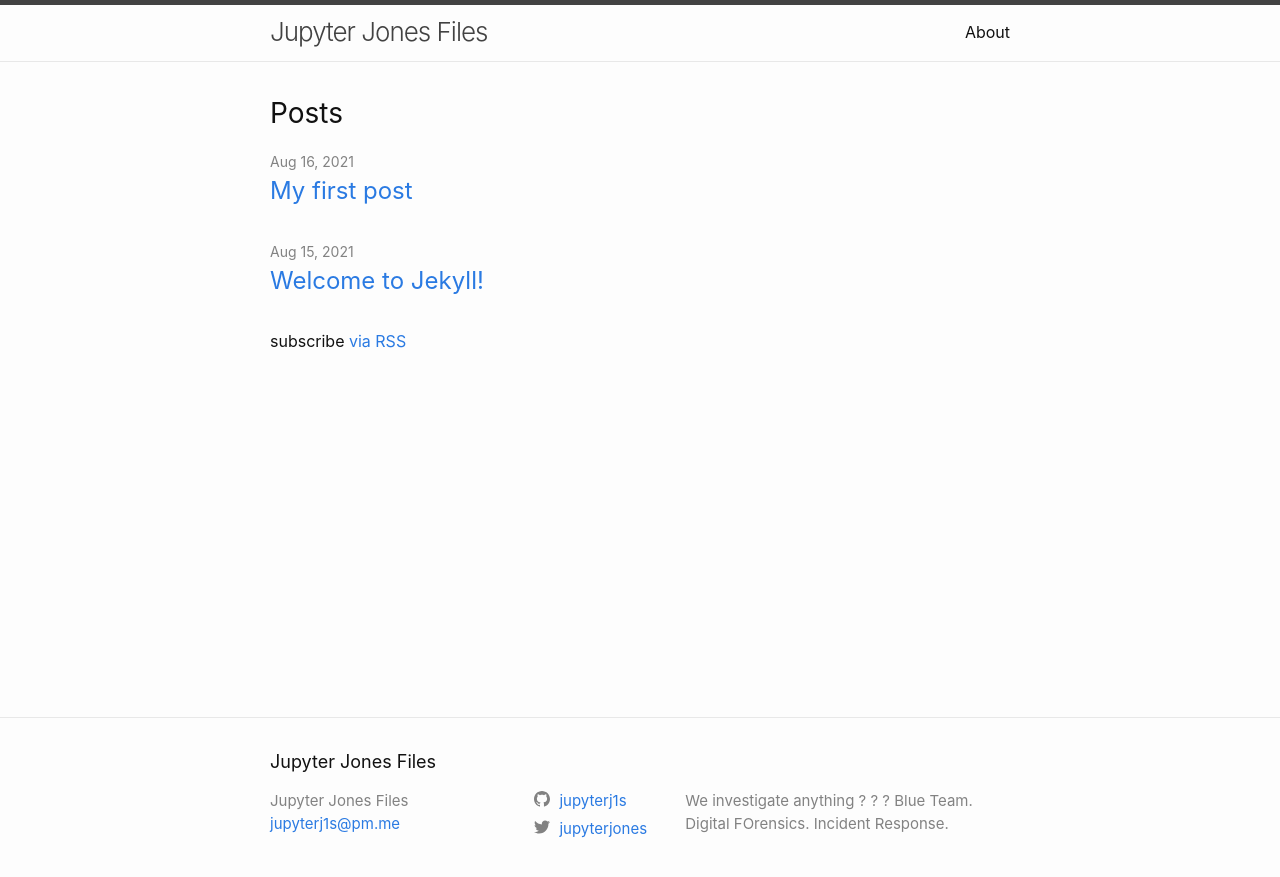
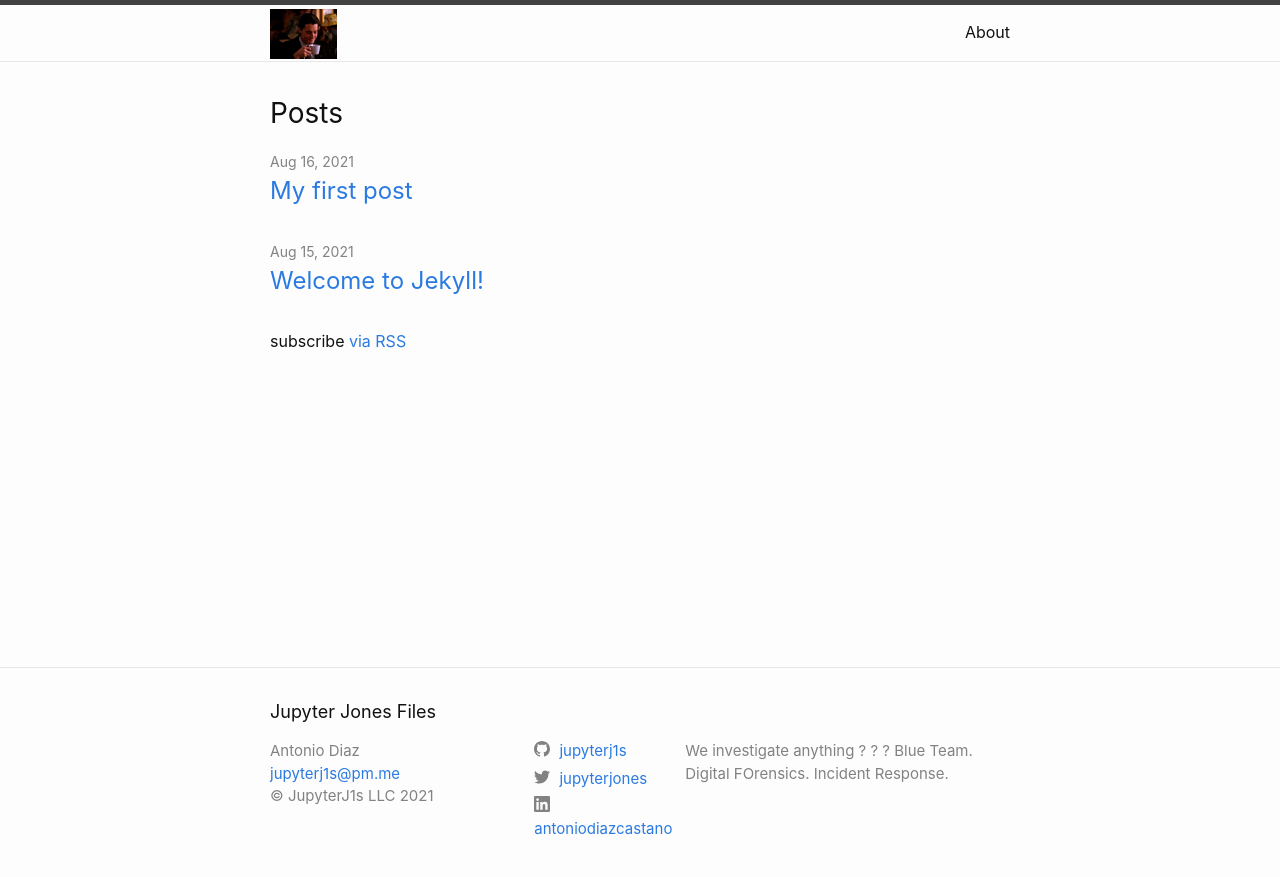
Before and after one commit to jupyterj1s/my-blog, a Jekyll site: the page built from index.markdown, in a window 1280 px wide. Shown: the top 877 px of the page. Built offline with Jekyll 4.4.1, drawn with Linux system fonts in a browser that asks for light colours.

Commit message:
branding activities

```diff
--- a/_config.yml
+++ b/_config.yml
@@ -27,6 +27,12 @@ baseurl: "/my-blog" # the subpath of your site, e.g. /blog
 url: "https://jupyterj1s.github.io" # the base hostname & protocol for your site, e.g. http://example.com
 twitter_username: jupyterjones
 github_username:  jupyterj1s
+linkedin_username: antoniodiazcastano
+author: Antonio Diaz
+
+copyright: "JupyterJ1s LLC"
+
+title-logo: /images/title-logo.png
 
 # Build settings
 # theme: minima
--- a/_includes/footer.html
+++ b/_includes/footer.html
@@ -18,6 +18,9 @@
             {%- if site.email -%}
             <li><a class="u-email" href="mailto:{{ site.email }}">{{ site.email }}</a></li>
             {%- endif -%}
+            {%- if site.copyright -%}
+            <li> &copy; {{ site.copyright }} {{ 'now' | date: "%Y" }}</li>
+            {%- endif -%}
         </ul>
       </div>
 
--- a/_includes/header.html
+++ b/_includes/header.html
@@ -3,7 +3,18 @@
   <div class="wrapper">
     {%- assign default_paths = site.pages | map: "path" -%}
     {%- assign page_paths = site.header_pages | default: default_paths -%}
+
+    <!-- Original anterior
     <a class="site-title" rel="author" href="{{ "/" | relative_url }}">{{ site.title | escape }}</a>
+    -->
+    <a class="site-title" rel="author" href="{{ "/" | relative_url }}">
+      {%- if site.title-logo -%}
+        <img src="{{ site.title-logo | relative_url }}" alt="{{ site.title | escape}}"></img>
+      {%- else -%}
+        {{ site.title | escape }} </a>
+      {%- endif -%}
+    </a>
+
 
     {%- if page_paths -%}
       <nav class="site-nav">
--- a/_includes/social.html
+++ b/_includes/social.html
@@ -4,11 +4,11 @@
   {%- if site.flickr_username -%}<li><a href="https://www.flickr.com/photos/{{ site.flickr_username| cgi_escape | escape }}"><svg class="svg-icon"><use xlink:href="{{ '/assets/minima-social-icons.svg#flickr' | relative_url }}"></use></svg> <span class="username">{{ site.flickr_username| escape }}</span></a></li>{%- endif -%}
   {%- if site.github_username -%}<li><a href="https://github.com/{{ site.github_username| cgi_escape | escape }}"><svg class="svg-icon"><use xlink:href="{{ '/assets/minima-social-icons.svg#github' | relative_url }}"></use></svg> <span class="username">{{ site.github_username| escape }}</span></a></li>{%- endif -%}
   {%- if site.instagram_username -%}<li><a href="https://instagram.com/{{ site.instagram_username| cgi_escape | escape }}"><svg class="svg-icon"><use xlink:href="{{ '/assets/minima-social-icons.svg#instagram' | relative_url }}"></use></svg> <span class="username">{{ site.instagram_username| escape }}</span></a></li>{%- endif -%}
-  {%- if site.linkedin_username -%}<li><a href="https://www.linkedin.com/in/{{ site.linkedin_username| cgi_escape | escape }}"><svg class="svg-icon"><use xlink:href="{{ '/assets/minima-social-icons.svg#linkedin' | relative_url }}"></use></svg> <span class="username">{{ site.linkedin_username| escape }}</span></a></li>{%- endif -%}
   {%- if site.pinterest_username -%}<li><a href="https://www.pinterest.com/{{ site.pinterest_username| cgi_escape | escape }}"><svg class="svg-icon"><use xlink:href="{{ '/assets/minima-social-icons.svg#pinterest' | relative_url }}"></use></svg> <span class="username">{{ site.pinterest_username| escape }}</span></a></li>{%- endif -%}
   {%- for mst in site.mastodon -%}{%- if mst.username and mst.instance -%}<li><a href="https://{{ mst.instance| cgi_escape | escape}}/@{{mst.username}}"><svg class="svg-icon"><use xlink:href="{{ '/assets/minima-social-icons.svg#mastodon' | relative_url }}"></use></svg> <span class="username">{{ mst.username|escape }}</span></a></li>{%- endif -%}{%- endfor -%}
   {%- if site.twitter_username -%}<li><a href="https://www.twitter.com/{{ site.twitter_username| cgi_escape | escape }}"><svg class="svg-icon"><use xlink:href="{{ '/assets/minima-social-icons.svg#twitter' | relative_url }}"></use></svg> <span class="username">{{ site.twitter_username| escape }}</span></a></li>{%- endif -%}
   {%- if site.youtube_username -%}<li><a href="https://youtube.com/{{ site.youtube_username| cgi_escape | escape }}"><svg class="svg-icon"><use xlink:href="{{ '/assets/minima-social-icons.svg#youtube' | relative_url }}"></use></svg> <span class="username">{{ site.youtube_username| escape }}</span></a></li>{%- endif -%}
   {%- if site.googleplus_username -%}<li><a href="https://plus.google.com/{{ site.googleplus_username| escape }}"><svg class="svg-icon"><use xlink:href="{{ '/assets/minima-social-icons.svg#googleplus' | relative_url }}"></use></svg> <span class="username">{{ site.googleplus_username| escape }}</span></a></li>{%- endif -%}
+  {%- if site.linkedin_username -%}<li><a href="https://www.linkedin.com/in/{{ site.linkedin_username| cgi_escape | escape }}"><svg class="svg-icon"><use xlink:href="{{ '/assets/minima-social-icons.svg#linkedin' | relative_url }}"></use></svg> <span class="username">{{ site.linkedin_username| escape }}</span></a></li>{%- endif -%}
   {%- if site.rss -%}<li><a href="{{ 'feed.xml' | relative_url }}"><svg class="svg-icon"><use xlink:href="{{ '/assets/minima-social-icons.svg#rss' | relative_url }}"></use></svg> <span>{{ site.rss | escape }}</span></a></li>{%- endif -%}
 </ul>
```
Also changed, not shown: images/title-logo.png (added), images/title-logo_original.png (added).
